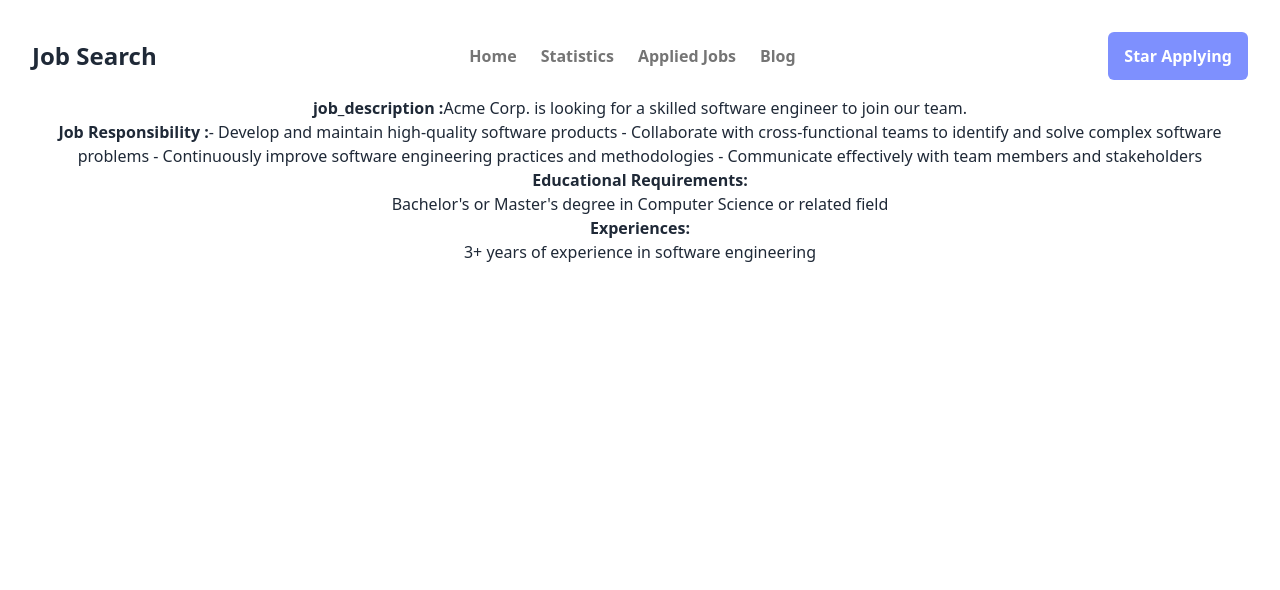
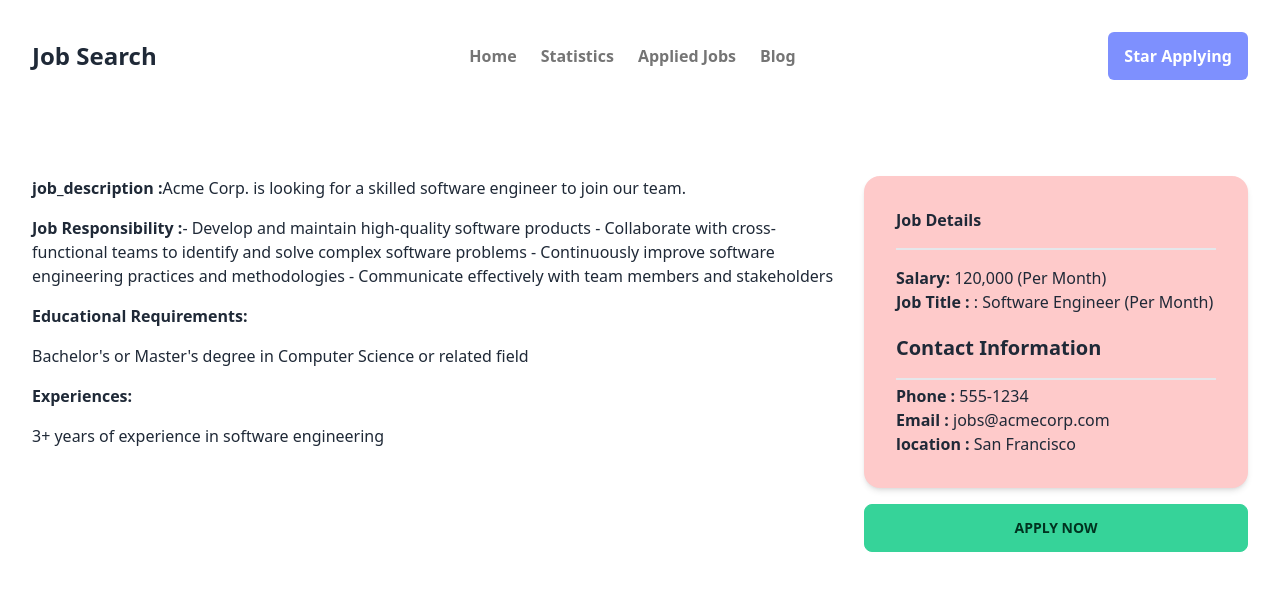
Before and after one commit to Rashed967/career-hub, a React (Vite) app: page /job-details/1 in a window 1280 px wide. Shown: the top 590 px of the page. Built offline with nearby package versions, Linux system fonts and the light colour scheme.

Commit message:
josb details showing done

```diff
--- a/src/components/JobDetail/JobDetail.jsx
+++ b/src/components/JobDetail/JobDetail.jsx
@@ -1,6 +1,6 @@
 import React from 'react';
 
-const JobDetail = ({j}) => {
+const JobDetail = ({ j }) => {
     const {
         company_logo,
         job_title,
@@ -14,12 +14,13 @@
         job_description,
         job_responsibility,
         educational_requirements,
+        contact_information,
 
     } = j
     console.log(j)
     return (
         <>
-            <div>
+            <div className='text-left space-y-4'>
                 <p><span className='font-semibold'>job_description :</span>{job_description}</p>
                 <p><span className='font-semibold'>Job Responsibility :</span>{job_responsibility}</p>
                 <h3 className='font-semibold'>Educational Requirements:</h3>
@@ -27,7 +28,24 @@
                 <h3 className='font-semibold'>Experiences:</h3>
                 <p>{experiences}</p>
             </div>
-            <div></div>
+            <div>
+                <div className="card card-compact w-96 bg-red-200 shadow-md text-left ">
+                    <h3 className='font-semibold border-b-2 pb-4 mb-4'>Job Details</h3>
+                    <p ><span className='font-semibold'>Salary:</span > {salary} (Per Month)</p>
+                    <p ><span className='font-semibold'>Job Title :</span > : {job_title} (Per Month)</p>
+
+                    <div className="mt-5 text-left">
+                        <h2 className="card-title border-b-2 pb-4 mb-4">Contact Information</h2>
+                    <p ><span className='font-semibold'>Phone :</span > {contact_information.phone}</p>
+                    <p ><span className='font-semibold'>Email :</span > {contact_information.email}</p>
+                    <p ><span className='font-semibold'>location :</span > {location}</p>
+
+                    </div>
+                </div>
+
+                <button className="btn btn-success w-full mt-4">Apply Now</button>
+
+            </div>
         </>
     );
 };
--- a/src/components/JobDetails/JobDetails.jsx
+++ b/src/components/JobDetails/JobDetails.jsx
@@ -22,7 +22,7 @@
 
 
     return (
-        <div>
+        <div className='flex mt-24 gap-5'>
             {
               newJob.map(j => <JobDetail
               key={j.id}
```
Also changed, not shown: utils/fakedb.js (added, +44 -0 lines).
